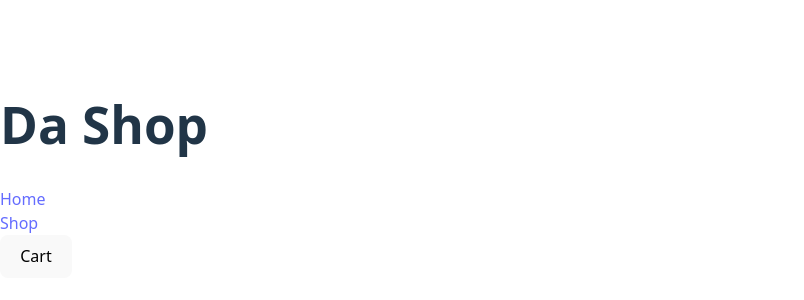
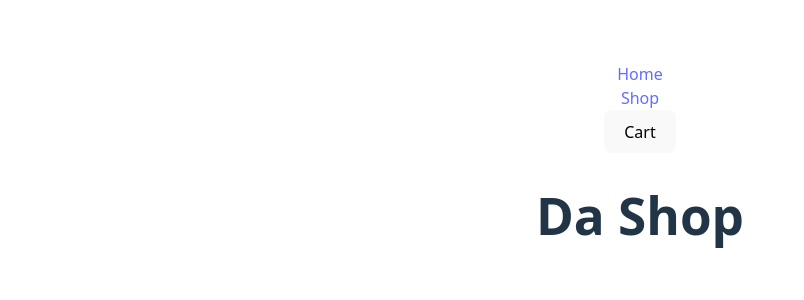
Before and after one commit to jkk290/shopping-cart, a React (Vite) app: page / in a window 1280 px wide. Shown: the part 230-530 px from the top of the page, without its empty margins (0-804 px from the left). Built offline with nearby package versions, Linux system fonts and the light colour scheme.

Commit message:
Update layout moving homepage and shop to be children to App

```diff
--- a/src/App.jsx
+++ b/src/App.jsx
@@ -1,9 +1,17 @@
 import { useState } from 'react'
 import './App.css'
+import NavBar from './assets/components/NavBar'
+import { Outlet } from 'react-router'
 
 function App() {
-  const [itemCounter, setItemCounter] = useState(0);
 
+  return (
+    <>
+    <NavBar />
+      <Outlet />
+    </>
+
+  )
 }
 
 export default App
--- a/src/assets/pages/Homepage.jsx
+++ b/src/assets/pages/Homepage.jsx
@@ -1,14 +1,9 @@
-import NavBar from "../components/NavBar";
-
 const Homepage = () => {
     return (
         <>
             <header>
                 <h1>Da Shop</h1>
             </header>
-            <nav>
-                <NavBar />
-            </nav>
         </>
 
     )
--- a/src/assets/pages/Shop.jsx
+++ b/src/assets/pages/Shop.jsx
@@ -1,12 +1,9 @@
-import NavBar from "../components/NavBar"
-
 const Shop = () => {
     return (
         <>
             <header>
                 <h1>Da best items for sale!</h1>
             </header>
-            <NavBar />
         </>
 
     )
--- a/src/assets/routes/routes.jsx
+++ b/src/assets/routes/routes.jsx
@@ -1,4 +1,5 @@
 import { createBrowserRouter } from "react-router";
+import App from '../../App';
 import Homepage from "../pages/Homepage";
 import Error from "../pages/Error";
 import Shop from "../pages/Shop";
@@ -6,12 +7,17 @@ import Shop from "../pages/Shop";
 const router = createBrowserRouter ([
     {
         path: '/',
-        element: <Homepage />,
+        element: <App />,
         errorElement: <Error />,
-    },
-    {
-        path: '/shop',
-        element: <Shop />,
+        children: [
+            {
+                index: true, element: <Homepage />
+            },
+            {
+                path: '/shop',
+                element: <Shop />,
+            }
+        ]
     },
 ]);
 
```
